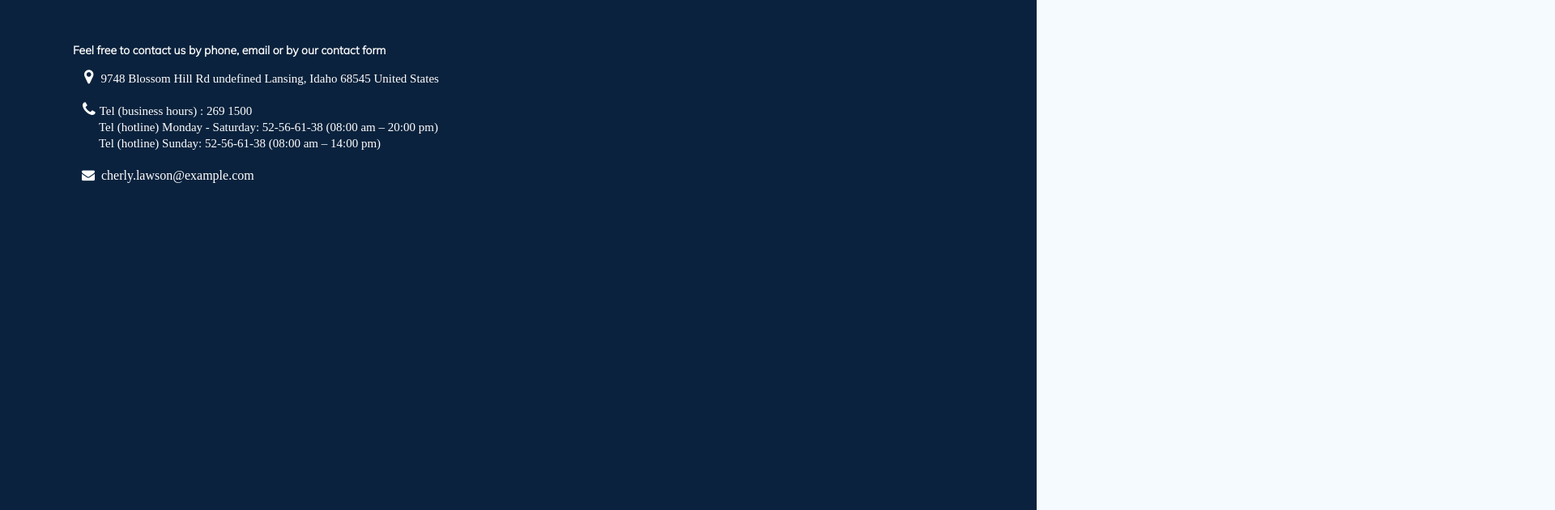
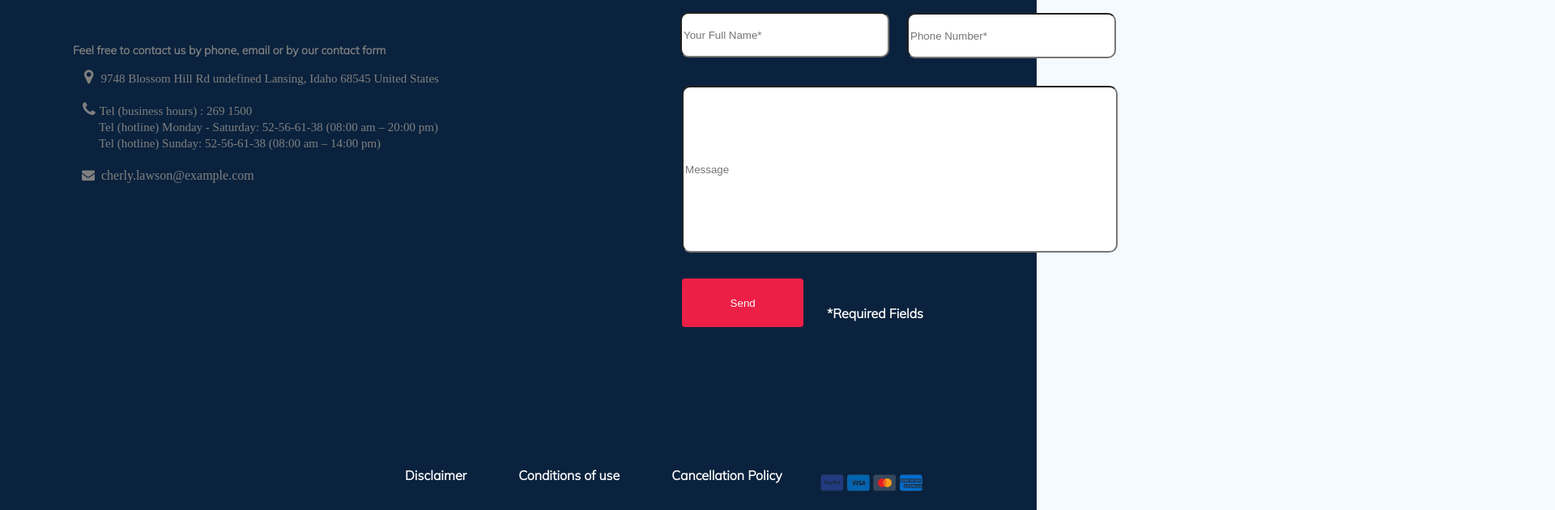
Before and after one commit to JurgensM/Hotel-Project, a plain HTML site: page index.html in a window 1280 px wide. Shown: the part 5380-6010 px from the top of the page at 81% size, 1920 px wide, since content can reach past the window. Drawn offline with Linux system fonts and the light colour scheme; some packages are replaced by stand-ins of ours.

Commit message:
Finished

```diff
--- a/index.html
+++ b/index.html
@@ -447,6 +447,21 @@
             <span class="cherly">cherly.lawson@example.com</span>
         </i>
 
+        <form>
+
+            <input type="text" id="fname" name="fname" placeholder="Your Full Name*" required><br>
+            <input type="text" id="number" name="lname" placeholder="Phone Number*" required>
+            <input type="text" id="message" name="message" placeholder="Message">
+            <button class="send-btn">Send</button>
+        </form>
+
+        <span class="required">*Required Fields</span>
+        <span id="center">Disclaimer</span>
+        <span id="center">Conditions of use</span>
+        <span id="center">Cancellation Policy</span>
+
+        <img src="images/payments.png" alt="payment" class="payment">
+
     </footer>
 
 
--- a/style.css
+++ b/style.css
@@ -966,7 +966,7 @@ footer {
 }
 .h-send{
     position: relative;
-    left: 1000px;
+    left: 840px;
     bottom: 205px;
 }
 
@@ -975,6 +975,7 @@ footer {
     left: 90px;
     bottom: 150px;
     font-size: 14px;
+    color: gray;
 }
 
 
@@ -990,12 +991,14 @@ footer {
     left: 94px;
     bottom: 200px;
     font-size: 20px;
+    color: gray;
 
 }
 
 .blossom {
     font-size: 15px;
     padding: 4px;
+    color: gray;
 }
 
 #phone-footer {
@@ -1003,6 +1006,7 @@ footer {
     left: -374px;
     bottom: 120px;
     font-size: 20px;
+    color: gray;
 }
 
 #message-footer{
@@ -1010,6 +1014,7 @@ footer {
     right: 818px;
     font-size: 20;
     bottom: 80px;
+    color: gray;
 
 
 }
@@ -1022,3 +1027,67 @@ footer {
 .cherly {
     padding-left: 4px;
 }
+
+#fname {
+    position: relative;
+    left: 840px;
+    bottom: 300px;
+    width: 250px;
+    height: 50px;
+    border-radius: 10px;
+}
+
+#number {
+    position: relative;
+    left: 1120px;
+    bottom: 430px;
+    width: 250px;
+    height: 50px;
+    border-radius: 10px;
+
+}
+
+#message {
+    position: relative;
+    left: 580px;
+    bottom: 265px;
+    width: 530px;
+    height: 200px;
+    border-radius: 10px;
+}
+
+.send-btn{
+    position: relative;
+    left: 38px;
+    bottom: 100px;
+    width: 150px;
+    height: 60px;
+    background-color: #EC1F46;
+    color: white;
+    border-radius: 4px;
+    border-style: hidden;
+ }
+
+ .required {
+     position: relative;
+     right: 140px;
+     bottom: 200px;
+     float: right;
+ }
+
+ .payment {
+     position: relative;
+     right: 20px;
+     float: right;
+     width: 130px;
+ }
+
+
+
+ #center {
+     position: relative;
+     left: 470px;
+
+     padding: 30px;
+
+ }
```
Also changed, not shown: images/payments.png (added).
